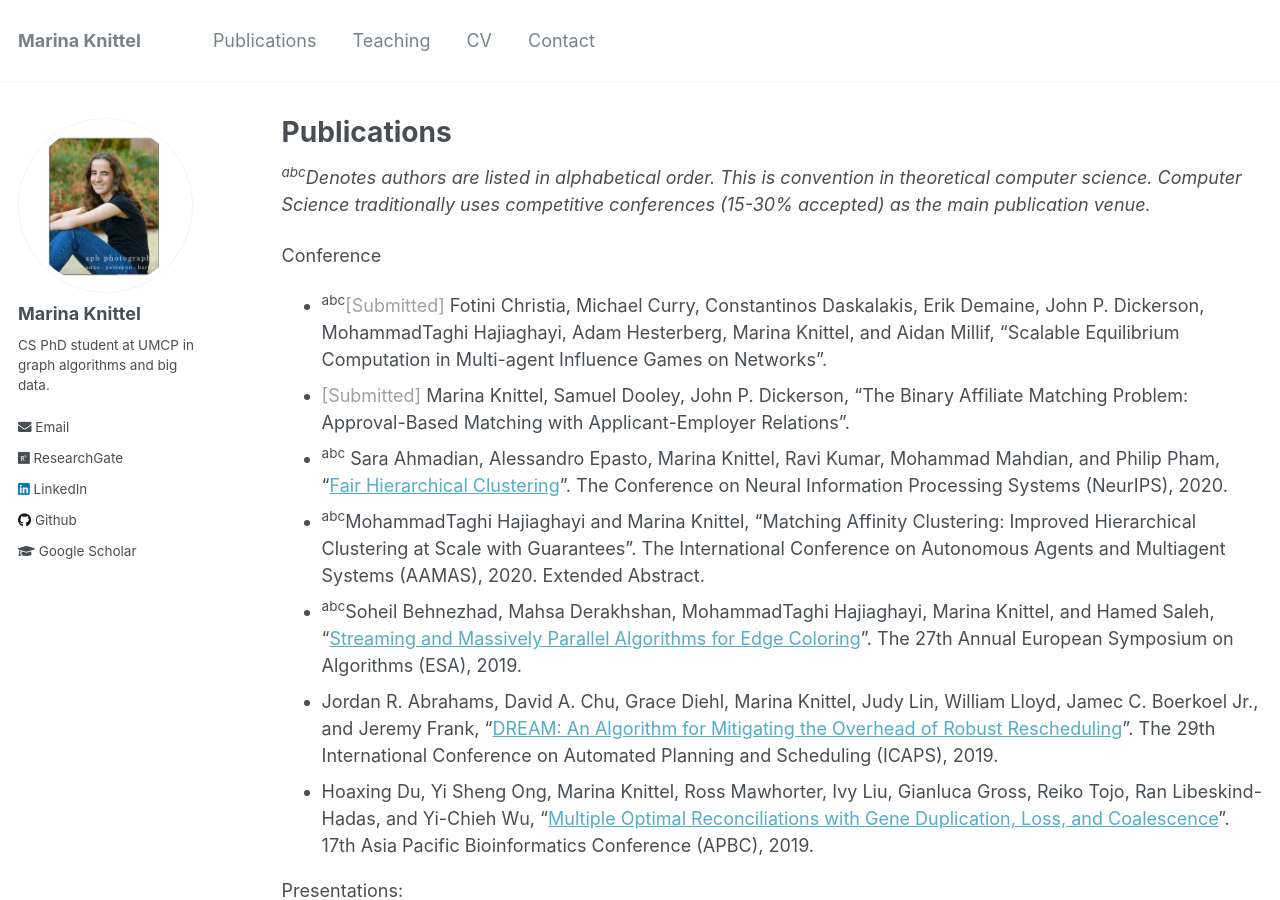
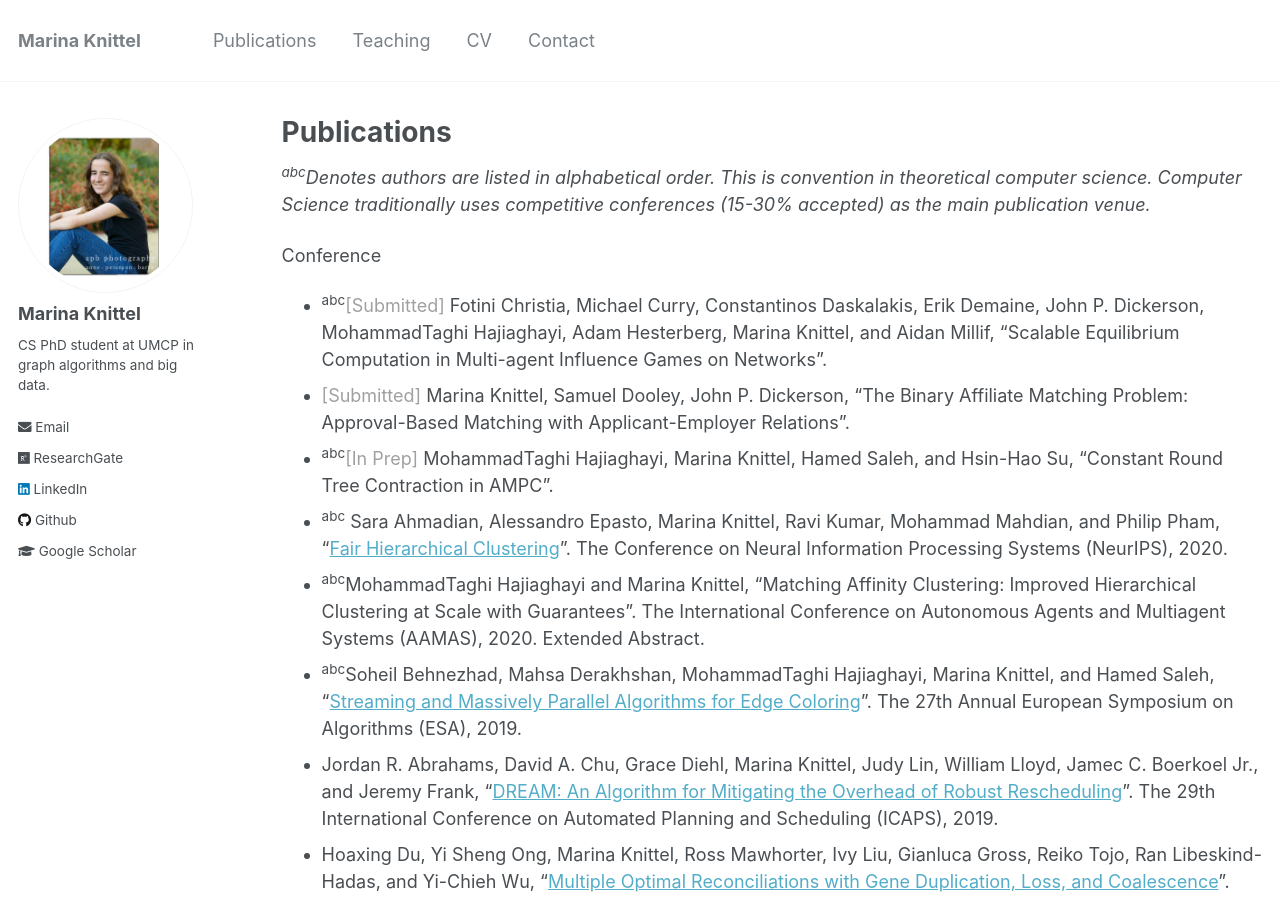
Before and after one commit to mknittel/mknittel.github.io, a Jekyll site: the page built from _pages/publications.md, in a window 1280 px wide and 900 px high. Built offline with Jekyll 4.4.1, drawn with Linux system fonts in a browser that asks for light colours.

Commit message:
Added prep paper

```diff
--- a/_pages/publications.md
+++ b/_pages/publications.md
@@ -10,6 +10,7 @@ Computer Science traditionally uses competitive conferences (15-30% accepted) as
 Conference
 * <sup>abc</sup><span style="color:#A0A0A0">[Submitted]</span> Fotini Christia, Michael Curry, Constantinos Daskalakis, Erik Demaine, John P. Dickerson, MohammadTaghi Hajiaghayi, Adam Hesterberg, Marina Knittel, and Aidan Millif, "Scalable Equilibrium Computation in Multi-agent Influence Games on Networks".
 * <span style="color:#A0A0A0">[Submitted]</span> Marina Knittel, Samuel Dooley, John P. Dickerson, "The Binary Affiliate Matching Problem: Approval-Based Matching with Applicant-Employer Relations".
+* <sup>abc</sup><span style="color:#A0A0A0">[In Prep]</span> MohammadTaghi Hajiaghayi, Marina Knittel, Hamed Saleh, and Hsin-Hao Su, "Constant Round Tree Contraction in AMPC".
 * <sup>abc</sup> Sara Ahmadian, Alessandro Epasto, Marina Knittel, Ravi Kumar, Mohammad Mahdian, and Philip Pham, "[Fair Hierarchical Clustering](https://mknittel.github.io/publications/Ahmadian-et-al-NeurIPS-2020)". The Conference on Neural Information Processing Systems (NeurIPS), 2020.
 * <sup>abc</sup>MohammadTaghi Hajiaghayi and Marina Knittel, "Matching Affinity Clustering: Improved Hierarchical Clustering at Scale with Guarantees". The International Conference on Autonomous Agents and Multiagent Systems (AAMAS), 2020. Extended Abstract.
 * <sup>abc</sup>Soheil Behnezhad, Mahsa Derakhshan, MohammadTaghi Hajiaghayi, Marina Knittel, and Hamed Saleh, "[Streaming and Massively Parallel Algorithms for Edge Coloring](https://mknittel.github.io/publications/Behnezhad-et-al-ESA-2019)". The 27th Annual European Symposium on Algorithms (ESA), 2019.
```
Also changed, not shown: 1 other file.
